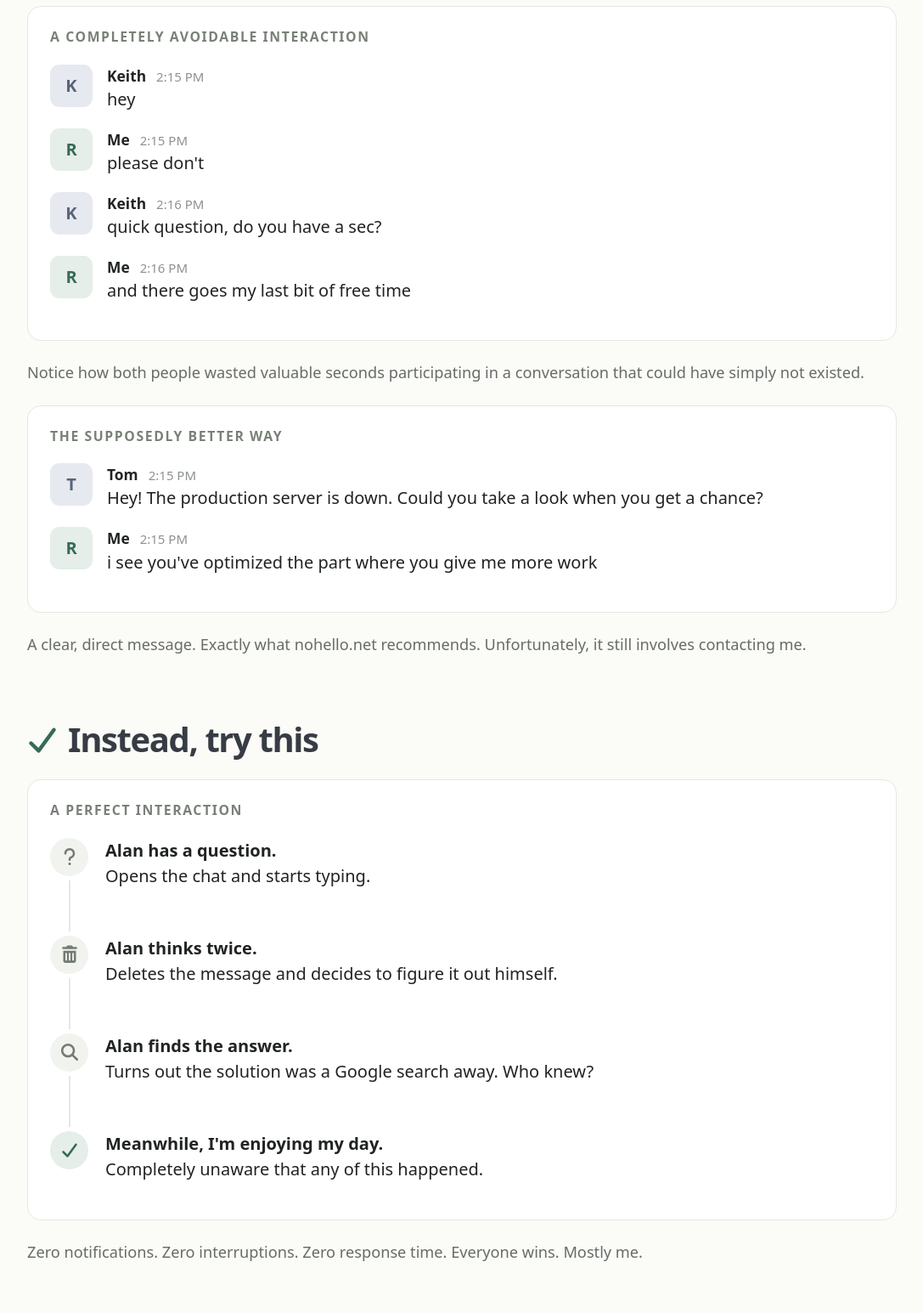
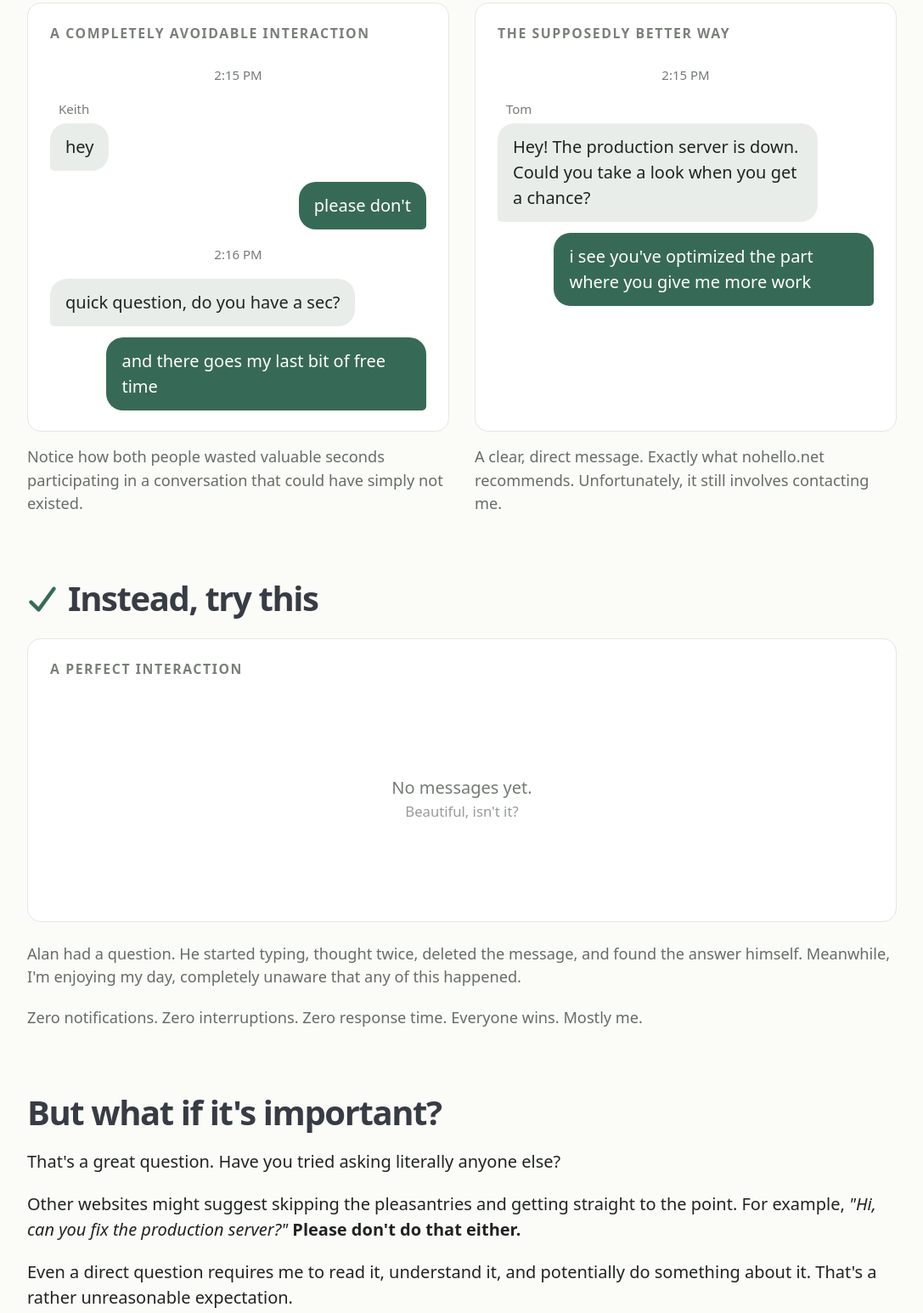
Before and after one commit to raymond-1227/nohello, a plain HTML site: page index.html in a window 1280 px wide. Shown: the part 617-2162 px from the top of the page at 85% size, without its empty margins (96-1183 px from the left). Drawn offline with nearby package versions, Linux system fonts and the light colour scheme.

Commit message:
change design layout of examples

```diff
--- a/index.html
+++ b/index.html
@@ -61,66 +61,60 @@
           </span>
           Don't do this
         </h2>
+        <div class="chat-grid">
+          <div class="chat-example">
             <div class="chat">
               <p class="chat-label">A completely avoidable interaction</p>
-          <div class="message">
-            <div class="avatar" aria-hidden="true">K</div>
-            <div class="message-body">
-              <div class="meta"><strong>Keith</strong><time>2:15 PM</time></div>
+
+              <div class="chat-thread">
+                <time class="chat-time">2:15 PM</time>
+
+                <div class="chat-bubble incoming">
+                  <small>Keith</small>
                   <p>hey</p>
                 </div>
-          </div>
-          <div class="message">
-            <div class="avatar me" aria-hidden="true">R</div>
-            <div class="message-body">
-              <div class="meta"><strong>Me</strong><time>2:15 PM</time></div>
+
+                <div class="chat-bubble outgoing">
                   <p>please don't</p>
                 </div>
-          </div>
-          <div class="message">
-            <div class="avatar" aria-hidden="true">K</div>
-            <div class="message-body">
-              <div class="meta"><strong>Keith</strong><time>2:16 PM</time></div>
+
+                <time class="chat-time">2:16 PM</time>
+
+                <div class="chat-bubble incoming">
                   <p>quick question, do you have a sec?</p>
                 </div>
-          </div>
-          <div class="message">
-            <div class="avatar me" aria-hidden="true">R</div>
-            <div class="message-body">
-              <div class="meta"><strong>Me</strong><time>2:16 PM</time></div>
+
+                <div class="chat-bubble outgoing">
                   <p>and there goes my last bit of free time</p>
                 </div>
               </div>
             </div>
+
             <p class="aside-note">
               Notice how both people wasted valuable seconds participating in a
               conversation that could have simply not existed.
             </p>
+          </div>
+
+          <div class="chat-example">
             <div class="chat">
               <p class="chat-label">The supposedly better way</p>
 
-          <div class="message">
-            <div class="avatar" aria-hidden="true">T</div>
-            <div class="message-body">
-              <div class="meta">
-                <strong>Tom</strong>
-                <time>2:15 PM</time>
-              </div>
+              <div class="chat-thread">
+                <time class="chat-time">2:15 PM</time>
+
+                <div class="chat-bubble incoming">
+                  <small>Tom</small>
                   <p>
-                Hey! The production server is down. Could you take a look when
-                you get a chance?
+                    Hey! The production server is down. Could you take a look
+                    when you get a chance?
                   </p>
                 </div>
-          </div>
 
-          <div class="message">
-            <div class="avatar me" aria-hidden="true">R</div>
-            <div class="message-body">
-              <div class="meta">
-                <strong>Me</strong>
-                <time>2:15 PM</time>
-              </div>
-              <p>i see you've optimized the part where you give me more work</p>
+                <div class="chat-bubble outgoing">
+                  <p>
+                    i see you've optimized the part where you give me more work
+                  </p>
                 </div>
               </div>
             </div>
@@ -129,6 +123,8 @@
               A clear, direct message. Exactly what nohello.net recommends.
               Unfortunately, it still involves contacting me.
             </p>
+          </div>
+        </div>
       </section>
 
       <section aria-labelledby="right-title">
@@ -149,89 +145,20 @@
           Instead, try this
         </h2>
 
-        <div class="chat">
+        <div class="chat chat-empty">
           <p class="chat-label">A perfect interaction</p>
 
-          <ol class="interaction-timeline">
-            <li>
-              <span class="timeline-icon" aria-hidden="true">
-                <svg
-                  width="16"
-                  height="16"
-                  viewBox="0 0 320 512"
-                  fill="currentColor"
-                >
-                  <path
-                    d="M64 160c0-53 43-96 96-96s96 43 96 96c0 42.7-27.9 78.9-66.5 91.4-28.4 9.2-61.5 35.3-61.5 76.6l0 24c0 17.7 14.3 32 32 32s32-14.3 32-32l0-24c0-1.7 .6-4.1 3.5-7.3 3-3.3 7.9-6.5 13.7-8.4 64.3-20.7 110.8-81 110.8-152.3 0-88.4-71.6-160-160-160S0 71.6 0 160c0 17.7 14.3 32 32 32s32-14.3 32-32zm96 352c22.1 0 40-17.9 40-40s-17.9-40-40-40-40 17.9-40 40 17.9 40 40 40z"
-                  />
-                </svg>
-              </span>
-              <div class="timeline-content">
-                <strong>Alan has a question.</strong>
-                <p>Opens the chat and starts typing.</p>
+          <div class="chat-empty-content">
+            <p>No messages yet.</p>
+            <small>Beautiful, isn't it?</small>
           </div>
-            </li>
+        </div>
 
-            <li>
-              <span class="timeline-icon" aria-hidden="true">
-                <svg
-                  width="16"
-                  height="16"
-                  viewBox="0 0 448 512"
-                  fill="currentColor"
-                >
-                  <path
-                    d="M136.7 5.9C141.1-7.2 153.3-16 167.1-16l113.9 0c13.8 0 26 8.8 30.4 21.9L320 32 416 32c17.7 0 32 14.3 32 32s-14.3 32-32 32L32 96C14.3 96 0 81.7 0 64S14.3 32 32 32l96 0 8.7-26.1zM32 144l384 0 0 304c0 35.3-28.7 64-64 64L96 512c-35.3 0-64-28.7-64-64l0-304zm88 64c-13.3 0-24 10.7-24 24l0 192c0 13.3 10.7 24 24 24s24-10.7 24-24l0-192c0-13.3-10.7-24-24-24zm104 0c-13.3 0-24 10.7-24 24l0 192c0 13.3 10.7 24 24 24s24-10.7 24-24l0-192c0-13.3-10.7-24-24-24zm104 0c-13.3 0-24 10.7-24 24l0 192c0 13.3 10.7 24 24 24s24-10.7 24-24l0-192c0-13.3-10.7-24-24-24z"
-                  />
-                </svg>
-              </span>
-              <div class="timeline-content">
-                <strong>Alan thinks twice.</strong>
-                <p>Deletes the message and decides to figure it out himself.</p>
-              </div>
-            </li>
-
-            <li>
-              <span class="timeline-icon" aria-hidden="true">
-                <svg
-                  width="16"
-                  height="16"
-                  viewBox="0 0 512 512"
-                  fill="currentColor"
-                >
-                  <path
-                    d="M416 208c0 45.9-14.9 88.3-40 122.7L502.6 457.4c12.5 12.5 12.5 32.8 0 45.3s-32.8 12.5-45.3 0L330.7 376C296.3 401.1 253.9 416 208 416 93.1 416 0 322.9 0 208S93.1 0 208 0 416 93.1 416 208zM208 352a144 144 0 1 0 0-288 144 144 0 1 0 0 288z"
-                  />
-                </svg>
-              </span>
-              <div class="timeline-content">
-                <strong>Alan finds the answer.</strong>
-                <p>
-                  Turns out the solution was a Google search away. Who knew?
+        <p class="aside-note">
+          Alan had a question. He started typing, thought twice, deleted the
+          message, and found the answer himself. Meanwhile, I'm enjoying my day,
+          completely unaware that any of this happened.
         </p>
-              </div>
-            </li>
-
-            <li>
-              <span class="timeline-icon success" aria-hidden="true">
-                <svg
-                  width="16"
-                  height="16"
-                  viewBox="0 0 448 512"
-                  fill="currentColor"
-                >
-                  <path
-                    d="M434.8 70.1c14.3 10.4 17.5 30.4 7.1 44.7l-256 352c-5.5 7.6-14 12.3-23.4 13.1s-18.5-2.7-25.1-9.3l-128-128c-12.5-12.5-12.5-32.8 0-45.3s32.8-12.5 45.3 0l101.5 101.5 234-321.7c10.4-14.3 30.4-17.5 44.7-7.1z"
-                  />
-                </svg>
-              </span>
-              <div class="timeline-content">
-                <strong>Meanwhile, I'm enjoying my day.</strong>
-                <p>Completely unaware that any of this happened.</p>
-              </div>
-            </li>
-          </ol>
-        </div>
 
         <p class="aside-note">
           Zero notifications. Zero interruptions. Zero response time. Everyone
--- a/style.css
+++ b/style.css
@@ -1,3 +1,4 @@
+
 :root:not([data-theme]) {
   --pico-font-family:
     ui-sans-serif, system-ui, -apple-system, BlinkMacSystemFont,
@@ -12,8 +13,11 @@
   --pico-typography-spacing-vertical: 1rem;
 }
 
+/* Layout */
+
 body {
-  background: #fbfbf8;
+  background: var(--pico-background-color);
+  color: var(--pico-color);
 }
 
 main.container {
@@ -21,6 +25,12 @@ main.container {
   max-width: none;
   padding-top: clamp(3.5rem, 9vw, 7rem);
 }
+
+section {
+  margin: 3.75rem 0;
+}
+
+/* Typography */
 
 .brand {
   display: block;
@@ -32,16 +42,16 @@ main.container {
   margin: 0 0 0.75rem;
 }
 
-.brand .typed-cursor {
-  color: var(--pico-primary);
-  font-weight: 400;
-}
-
 .brand #typed {
   text-decoration-line: line-through;
   text-decoration-color: #c0392b;
   text-decoration-thickness: 10px;
   text-decoration-skip-ink: none;
+}
+
+.brand .typed-cursor {
+  color: var(--pico-primary);
+  font-weight: 400;
 }
 
 .subtitle {
@@ -61,77 +71,12 @@ h2 {
   margin-top: 0;
 }
 
-section {
-  margin: 3.75rem 0;
+.aside-note {
+  color: #666d66;
+  font-size: 0.91rem;
 }
 
-.reading-width {
-  max-width: 70ch;
-}
-
-.chat {
-  border: 1px solid #e5e8e2;
-  background: #fff;
-  padding: 1.2rem 1.3rem;
-  border-radius: 0.8rem;
-  margin: 1.2rem 0;
-}
-
-.chat-label {
-  font-size: 0.79rem;
-  color: #798078;
-  text-transform: uppercase;
-  letter-spacing: 0.1em;
-  font-weight: 750;
-  margin-bottom: 1rem;
-}
-
-.message {
-  display: flex;
-  gap: 0.85rem;
-  align-items: flex-start;
-  margin: 0.95rem 0;
-}
-
-.avatar {
-  flex: 0 0 2.5rem;
-  height: 2.5rem;
-  border-radius: 0.55rem;
-  background: #e6e9ef;
-  display: grid;
-  place-items: center;
-  font-size: 1rem;
-  font-weight: 750;
-  color: #596477;
-}
-
-.avatar.me {
-  background: #e5eee8;
-  color: var(--pico-primary);
-}
-
-.message-body {
-  flex: 1;
-  min-width: 0;
-}
-
-.meta {
-  display: flex;
-  align-items: baseline;
-  flex-wrap: wrap;
-  gap: 0.6rem;
-  font-size: 0.87rem;
-}
-
-.meta time {
-  color: #8d938c;
-  font-size: 0.75rem;
-}
-
-.message-body p {
-  margin: 0;
-  line-height: 1.5;
-}
+/* Heading icons */
 
 .badge-wrong,
 .badge-right {
@@ -155,12 +100,127 @@ section {
   display: block;
   width: 0.9em;
   height: 0.9em;
+  fill: currentColor;
 }
 
-.aside-note {
-  color: #666d66;
-  font-size: 0.91rem;
+/* Chat cards */
+
+.chat {
+  border: 1px solid #e5e8e2;
+  background: #fff;
+  padding: 1.2rem 1.3rem;
+  border-radius: 0.8rem;
+  margin: 1.2rem 0;
 }
+
+.chat-label {
+  font-size: 0.79rem;
+  color: #798078;
+  text-transform: uppercase;
+  letter-spacing: 0.1em;
+  font-weight: 750;
+  margin-bottom: 1rem;
+}
+
+/* Chat examples */
+
+.chat-grid {
+  display: grid;
+  grid-template-columns: repeat(2, minmax(0, 1fr));
+  gap: 1.5rem;
+}
+
+.chat-example {
+  display: flex;
+  flex-direction: column;
+  min-width: 0;
+}
+
+.chat-example .chat {
+  flex: 1;
+  margin: 0;
+}
+
+.chat-example .aside-note {
+  margin: 0.8rem 0 0;
+}
+
+/* Chat bubbles */
+
+.chat-thread {
+  display: flex;
+  flex-direction: column;
+  gap: 0.65rem;
+}
+
+.chat-time {
+  align-self: center;
+  font-size: 0.75rem;
+  color: var(--pico-muted-color);
+  margin: 0.25rem 0;
+}
+
+.chat-bubble {
+  max-width: 85%;
+}
+
+.chat-bubble.incoming {
+  align-self: flex-start;
+}
+
+.chat-bubble.outgoing {
+  align-self: flex-end;
+}
+
+.chat-bubble small {
+  display: block;
+  margin: 0 0 0.25rem 0.5rem;
+  color: var(--pico-muted-color);
+  font-size: 0.75rem;
+}
+
+.chat-bubble p {
+  margin: 0;
+  padding: 0.65rem 0.9rem;
+  border-radius: 1rem;
+  line-height: 1.5;
+  overflow-wrap: anywhere;
+}
+
+.chat-bubble.incoming p {
+  background: #e9ede9;
+  color: #202421;
+  border-bottom-left-radius: 0.25rem;
+}
+
+.chat-bubble.outgoing p {
+  background: #376a56;
+  color: #fff;
+  border-bottom-right-radius: 0.25rem;
+}
+
+/* Empty conversation */
+
+.chat-empty-content {
+  display: flex;
+  min-height: 12rem;
+  flex-direction: column;
+  align-items: center;
+  justify-content: center;
+  text-align: center;
+}
+
+.chat-empty-content p {
+  margin: 0;
+  color: var(--pico-muted-color);
+}
+
+.chat-empty-content small {
+  color: var(--pico-muted-color);
+  opacity: 0.75;
+}
+
+/* Other content */
 
 .principles {
   padding-left: 1.25rem;
@@ -171,61 +231,7 @@ section {
   margin: 0.8rem 0;
 }
 
-.interaction-timeline {
-  list-style: none;
-  padding: 0;
-  margin: 0;
-}
-
-.interaction-timeline li {
-  display: flex;
-  align-items: flex-start;
-  gap: 1rem;
-  position: relative;
-  margin: 0;
-  padding: 0 0 1.75rem;
-}
-
-.interaction-timeline li:last-child {
-  padding-bottom: 0;
-}
-
-/* Connecting lines */
-.interaction-timeline li:not(:last-child)::before {
-  content: "";
-  position: absolute;
-  left: calc(1.125rem - 1px);
-  top: 2.5rem;
-  bottom: 0.25rem;
-  width: 2px;
-  background: #e5e8e2;
-}
-
-.timeline-icon {
-  position: relative;
-  z-index: 1;
-  flex: 0 0 2.25rem;
-  width: 2.25rem;
-  height: 2.25rem;
-  display: grid;
-  place-items: center;
-  border-radius: 50%;
-  background: #f1f3ef;
-  color: #747a74;
-}
-
-.timeline-icon svg {
-  display: block;
-  width: 1rem;
-  height: 1rem;
-  fill: currentColor;
-  overflow: visible;
-}
-
-.timeline-icon.success {
-  background: #e5eee8;
-  color: var(--pico-primary);
-}
+/* Footer */
 
 footer {
   border-top: 1px solid #e6e9e3;
@@ -243,12 +249,11 @@ footer p:last-child {
   margin-bottom: 0;
 }
 
-@media (prefers-reduced-motion: reduce) {
-  *,
-  *::before,
-  *::after {
-    scroll-behavior: auto !important;
-    animation-duration: 0.01ms !important;
+/* Responsive layout */
+
+@media (max-width: 900px) {
+  .chat-grid {
+    grid-template-columns: 1fr;
   }
 }
 
@@ -264,6 +269,8 @@ footer p:last-child {
   }
 }
 
+/* Dark mode */
+
 @media (prefers-color-scheme: dark) {
   :root:not([data-theme]) {
     --pico-background-color: #151a17;
@@ -272,11 +279,6 @@ footer p:last-child {
     --pico-primary-hover: #b1e0c8;
     --pico-primary-focus: rgba(147, 205, 176, 0.2);
     --pico-muted-color: #aeb9b1;
-  }
-
-  body {
-    background: #151a17;
-    color: var(--pico-color);
   }
 
   .brand {
@@ -297,41 +299,17 @@ footer p:last-child {
     background: #212923;
   }
 
-  .chat-label,
-  .meta time {
+  .chat-label {
     color: #a2afa5;
   }
 
-  .avatar {
-    background: #323a44;
-    color: #c7d0dc;
-  }
-
-  .avatar.me,
-  .timeline-icon.success {
-    background: #2b4235;
-  }
-
-  .avatar.me {
-    color: #a1d6b9;
+  .chat-bubble.incoming p {
+    background: #303a33;
+    color: #e5ebe6;
   }
 
   .badge-wrong {
     color: #f08f8f;
-  }
-
-  .badge-wrong svg,
-  .badge-right svg {
-    fill: currentColor;
-  }
-
-  .interaction-timeline li:not(:last-child)::before {
-    background: #38423b;
-  }
-
-  .timeline-icon {
-    background: #303933;
-    color: #b8c3ba;
   }
 
   footer {
@@ -339,3 +317,14 @@ footer p:last-child {
     color: #a6b1a8;
   }
 }
+
+/* Reduced motion */
+
+@media (prefers-reduced-motion: reduce) {
+  *,
+  *::before,
+  *::after {
+    scroll-behavior: auto !important;
+    animation-duration: 0.01ms !important;
+  }
+}
```
Lines whose indentation alone changed are shown as unchanged.
